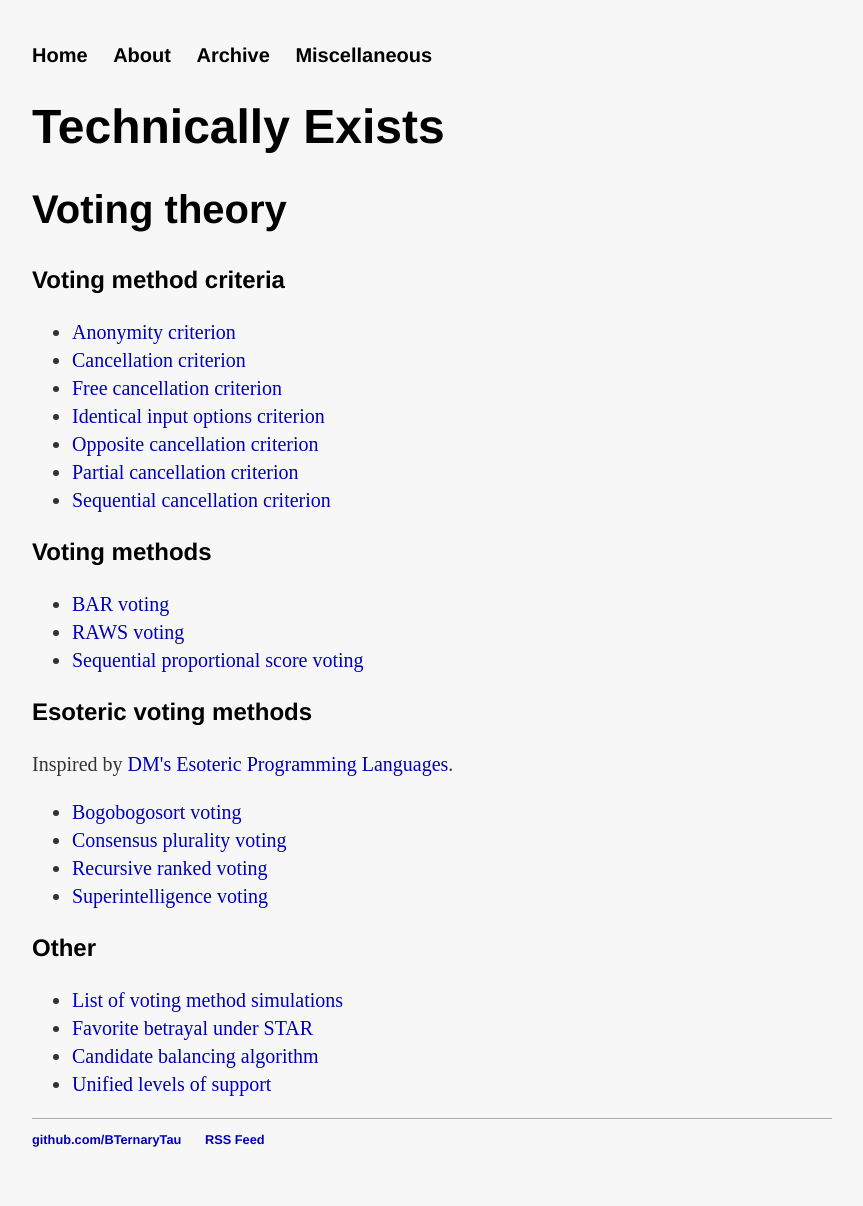
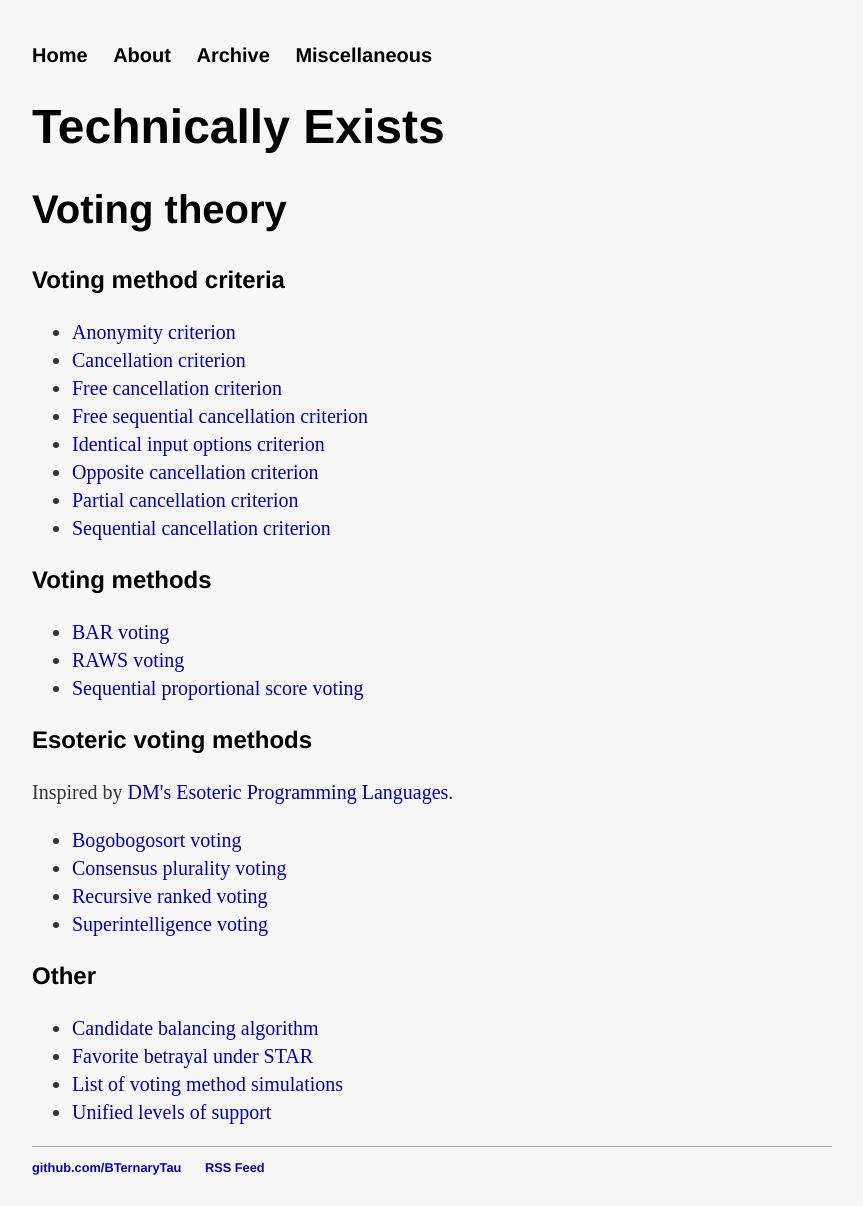
Before and after one commit to BTernaryTau/bternarytau.github.io, a Jekyll site: the page built from miscellaneous/voting-theory/index.html, in a window 1280 px wide. Shown: the whole page, without its empty margins (208-1071 px from the left). Built offline with Jekyll 4.4.1, drawn with Linux system fonts in a browser that asks for light colours; nearby versions of some CDN libraries; comment, search, counter and statistics services are not loaded; before the commit the page ends 1178 px from its top, so only the background shows below that.

Commit message:
Update voting theory page

```diff
--- a/miscellaneous/voting-theory/index.html
+++ b/miscellaneous/voting-theory/index.html
@@ -11,6 +11,7 @@ description: "A collection of voting methods, voting method criteria, and other
 	<li><a href="/miscellaneous/voting-theory/anonymity-criterion">Anonymity criterion</a></li>
 	<li><a href="/miscellaneous/voting-theory/cancellation-criterion">Cancellation criterion</a></li>
 	<li><a href="/miscellaneous/voting-theory/free-cancellation-criterion">Free cancellation criterion</a></li>
+	<li><a href="/miscellaneous/voting-theory/free-sequential-cancellation-criterion">Free sequential cancellation criterion</a></li>
 	<li><a href="/miscellaneous/voting-theory/identical-input-options-criterion">Identical input options criterion</a></li>
 	<li><a href="/miscellaneous/voting-theory/opposite-cancellation-criterion">Opposite cancellation criterion</a></li>
 	<li><a href="/miscellaneous/voting-theory/partial-cancellation-criterion">Partial cancellation criterion</a></li>
@@ -39,8 +40,8 @@ description: "A collection of voting methods, voting method criteria, and other
 <h3>Other</h3>
 
 <ul>
+	<li><a href="/miscellaneous/voting-theory/candidate-balancing-algorithm">Candidate balancing algorithm</a></li>
+	<li><a href="/miscellaneous/voting-theory/favorite-betrayal-under-star">Favorite betrayal under STAR</a></li>
 	<li><a href="/miscellaneous/voting-theory/list-of-voting-method-simulations">List of voting method simulations</a></li>
-	<li><a href="/miscellaneous/voting-theory/favorite-betrayal-under-star">Favorite betrayal under STAR</a></li>
-	<li><a href="/miscellaneous/voting-theory/candidate-balancing-algorithm">Candidate balancing algorithm</a></li>
 	<li><a href="/miscellaneous/voting-theory/unified-levels-of-support">Unified levels of support</a></li>
 </ul>
```
